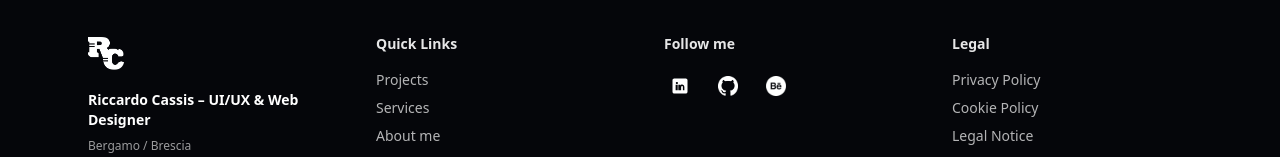
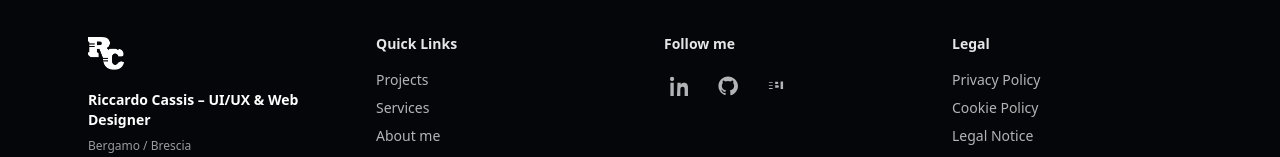
Before and after one commit to Riccardocassis/personal-website-v2, a Vue app: page /cookie-policy in a window 1280 px wide. Shown: the part 670-827 px from the top of the page. Built offline with nearby package versions, Linux system fonts and the light colour scheme.

Commit message:
Aggiorna i link ai profili social nel footer e nella sezione hero

```diff
--- a/src/components/Footer.vue
+++ b/src/components/Footer.vue
@@ -29,14 +29,23 @@
         <div>
           <h4 class="text-sm font-semibold text-white/90 mb-4 text-center md:text-left">Follow me</h4>
           <div class="flex items-center justify-center md:justify-start gap-4">
-            <a href="https://www.linkedin.com/in/riccardo-cassis" target="_blank" rel="noopener" aria-label="LinkedIn" class="inline-flex items-center justify-center w-8 h-8 text-white/70 hover:text-white hover:scale-[1.05] transition-all duration-200">
-              <img src="../assets/icon-linkedin.svg" alt="LinkedIn" class="w-5 h-5 object-contain" />
+            <a href="https://www.linkedin.com/in/riccardo-cassis/" target="_blank" rel="noopener" aria-label="LinkedIn" class="inline-flex items-center justify-center w-8 h-8 text-white/70 hover:text-white hover:scale-[1.05] transition-all duration-200">
+              <svg class="w-5 h-5" viewBox="0 0 24 24" fill="currentColor" aria-hidden="true" xmlns="http://www.w3.org/2000/svg">
+                <title>LinkedIn</title>
+                <path d="M4.98 3.5C4.98 4.88 3.86 6 2.5 6S0 4.88 0 3.5 1.12 1 2.5 1 4.98 2.12 4.98 3.5zM.5 8h4V24h-4zM8.98 8h3.84v2.2h.05c.54-1 1.86-2.2 3.83-2.2 4.1 0 4.86 2.7 4.86 6.2V24h-4v-7.2c0-1.7 0-3.9-2.4-3.9-2.4 0-2.77 1.9-2.77 3.8V24h-4z"/>
+              </svg>
             </a>
-            <a href="https://github.com/riccardocassis" target="_blank" rel="noopener" aria-label="GitHub" class="inline-flex items-center justify-center w-8 h-8 text-white/70 hover:text-white hover:scale-[1.05] transition-all duration-200">
-              <img src="../assets/icon-github.webp" alt="GitHub" class="w-5 h-5 object-contain" />
+            <a href="https://github.com/Riccardocassis" target="_blank" rel="noopener" aria-label="GitHub" class="inline-flex items-center justify-center w-8 h-8 text-white/70 hover:text-white hover:scale-[1.05] transition-all duration-200">
+              <svg class="w-5 h-5" viewBox="0 0 24 24" fill="currentColor" aria-hidden="true" xmlns="http://www.w3.org/2000/svg">
+                <title>GitHub</title>
+                <path d="M12 .5C5.65.5.5 5.65.5 12c0 5.08 3.29 9.39 7.86 10.91.58.11.78-.25.78-.55 0-.27-.01-1.17-.01-2.12-3.2.7-3.88-1.35-3.88-1.35-.52-1.33-1.27-1.68-1.27-1.68-1.04-.71.08-.7.08-.7 1.15.08 1.76 1.18 1.76 1.18 1.02 1.75 2.68 1.25 3.33.96.1-.75.4-1.25.72-1.54-2.56-.29-5.26-1.28-5.26-5.71 0-1.26.45-2.29 1.18-3.1-.12-.29-.52-1.45.11-3.02 0 0 .97-.31 3.18 1.18a11 11 0 0 1 5.79 0c2.21-1.5 3.18-1.18 3.18-1.18.63 1.57.23 2.73.11 3.02.73.81 1.18 1.84 1.18 3.1 0 4.44-2.7 5.41-5.28 5.7.41.36.77 1.08.77 2.18 0 1.58-.01 2.85-.01 3.24 0 .3.2.66.79.55C20.71 21.39 24 17.08 24 12 24 5.65 18.35.5 12 .5z"/>
+              </svg>
             </a>
             <a href="https://www.behance.net/riccardocassis" target="_blank" rel="noopener" aria-label="Behance" class="inline-flex items-center justify-center w-8 h-8 text-white/70 hover:text-white hover:scale-[1.05] transition-all duration-200">
-              <img src="../assets/icon-behance.webp" alt="Behance" class="w-5 h-5 object-contain" />
+              <svg class="w-5 h-5" viewBox="0 0 24 24" fill="currentColor" aria-hidden="true" xmlns="http://www.w3.org/2000/svg">
+                <title>Behance</title>
+                <path d="M3.5 7.5h4.5v1H3.5v-1zm0 3.5h4.5v1H3.5v-1zm0 3.5h4.5v1H3.5v-1zM13.5 7c.7 0 1.25.55 1.25 1.25S14.2 9.5 13.5 9.5H11v-2.5h2.5zM11 11h2.7c.9 0 1.8.6 1.8 1.5 0 .9-.9 1.5-1.8 1.5H11V11zm6.5-4.5h3v9h-3v-9z"/>
+              </svg>
             </a>
           </div>
         </div>
@@ -59,7 +68,3 @@
     </div>
   </footer>
 </template>
-
-<script setup>
-import { RouterLink } from 'vue-router'
-</script>
--- a/src/components/hero.vue
+++ b/src/components/hero.vue
@@ -38,7 +38,7 @@
               <!-- Social icons row (small, white/70, gap-6, centered, mt-8) -->
               <div class="mt-6 md:mt-8 flex justify-center md:justify-start gap-4 md:gap-6">
                 <a
-                  href="https://example.com/linkedin"
+                  href="https://www.linkedin.com/in/riccardo-cassis/"
                   target="_blank"
                   rel="noopener noreferrer"
                   aria-label="LinkedIn"
@@ -51,7 +51,7 @@
                 </a>
 
                 <a
-                  href="https://example.com/github"
+                  href="https://github.com/Riccardocassis"
                   target="_blank"
                   rel="noopener noreferrer"
                   aria-label="GitHub"
@@ -64,7 +64,7 @@
                 </a>
 
                 <a
-                  href="https://example.com/behance"
+                  href="https://www.behance.net/riccardocassis"
                   target="_blank"
                   rel="noopener noreferrer"
                   aria-label="Behance"
```
